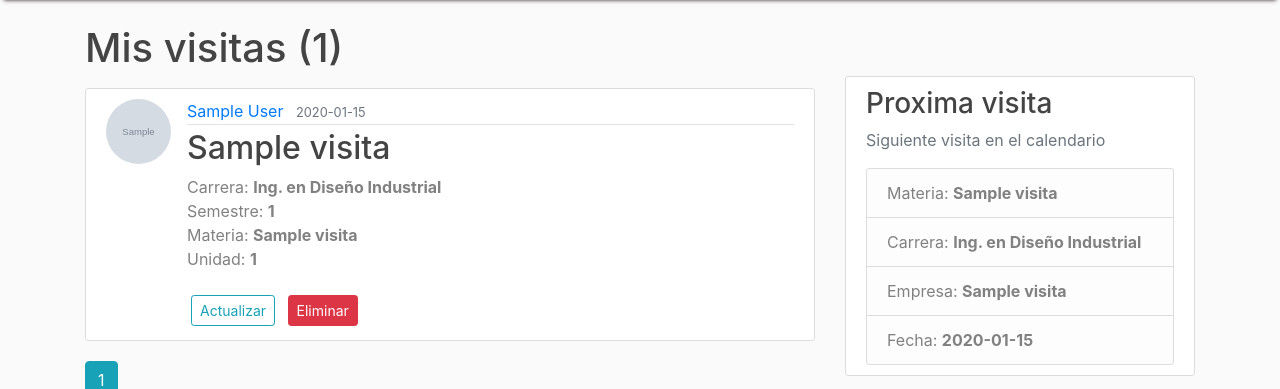
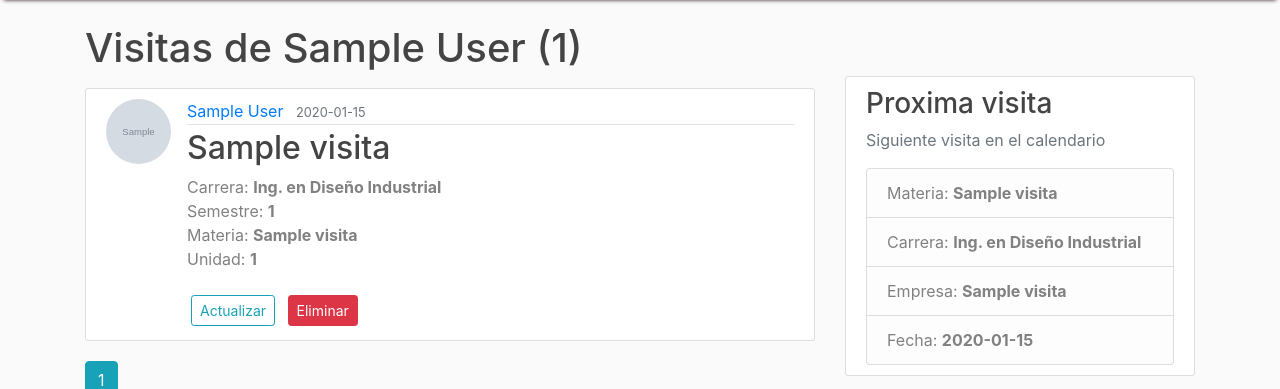
Before and after one commit to DavidBanda/Flask-ITCHII, a Flask app: page /usuario/1/ in a window 1280 px wide. Shown: the part 56-445 px from the top of the page. Run offline with Flask 2, Linux system fonts and the light colour scheme; a user stored in the database is signed in; tables that the repository leaves empty hold one stand-in row (values such as "Sample post"); grey boxes marked "Sample" are stand-in pictures; some libraries are stand-ins or nearby versions.

Commit message:
Fix the title 'Mis visitas' from admin to 'Vistias de @User'

```diff
--- a/flask_visitas/templates/mail_body.html
+++ b/flask_visitas/templates/mail_body.html
@@ -6,7 +6,7 @@
 <br>
 <div style="text-align: center; z-index: -1; left: 34%;">
     <div style="opacity: .8; bottom: 0rem;">
-        <img style="max-width: 95%; height: auto;" src="https://raw.githubusercontent.com/DavidBanda/Python/master/Flask/flask_visitas/static/images/mail-itch2.jpeg">
+        <img style="max-width: 95%; height: auto;" src="https://raw.githubusercontent.com/DavidBanda/ITCHII-SS-Visitas/master/flask_visitas/static/images/mail-itch2.jpeg">
         <!-- <img style="max-width: 95%; height: auto;" src="{{ image_file }}">
         <img style="max-width: 95%; height: auto;" src="https://www.google.com.mx/url?sa=i&url=http%3A%2F%2Fwww.itchihuahuaii.edu.mx%2F&psig=AOvVaw3O4F53UP1bC7IegxdNevCE&ust=1591393146723000&source=images&cd=vfe&ved=0CAIQjRxqFwoTCIjvos2P6ekCFQAAAAAdAAAAABAD">
         <img src="https://www.w3schools.com/images/lamp.jpg" alt="Lamp" width="32" height="32"> -->
--- a/flask_visitas/templates/visitas_usuario.html
+++ b/flask_visitas/templates/visitas_usuario.html
@@ -1,6 +1,10 @@
 {% extends "base.html" %}
 {% block content %}
-    <h1 class="mb-3">Mis visitas ({{ visitas.total }})</h1>
+    {% if current_user.access == 0 %}
+        <h1 class="mb-3">Mis visitas ({{ visitas.total }})</h1>
+    {% else %}
+        <h1 class="mb-3">Visitas de {{user.get_username()}} ({{ visitas.total }})</h1>
+    {% endif %}
     {% for visita in visitas.items %}
     <article class="media content-section">
         <img src="{{ url_for('static', filename='profile_pics/' + visita.author.image_file) }}"
```
Also changed, not shown: flask_visitas/static/profile_pics/5ed9b413912c.jpeg (added).
